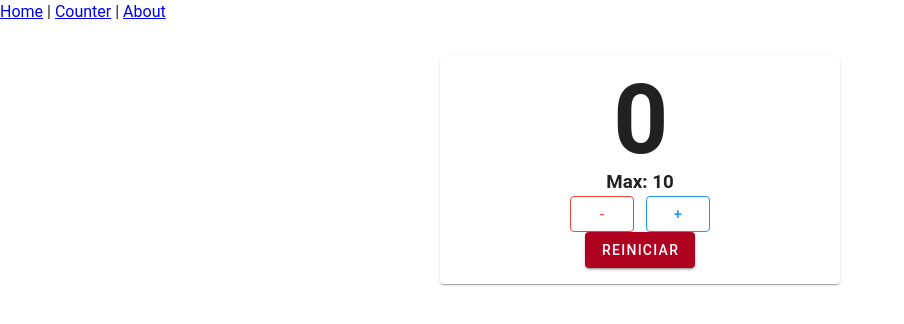
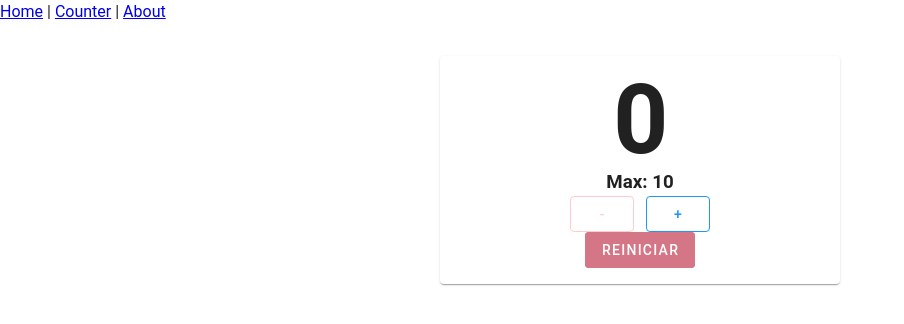
Before and after one commit to betogroo/nuxt-4-base, a Nuxt app: page /counter in a window 1280 px wide. Shown: the top 324 px of the page, without its empty margins (0-904 px from the left). Built offline with nearby package versions, Linux system fonts and the light colour scheme.

Commit message:
feat: implement disabled state on buttons

```diff
--- a/app/pages/counter/index.vue
+++ b/app/pages/counter/index.vue
@@ -2,7 +2,8 @@
   definePageMeta({
     name: 'CounterIndex',
   })
-  const { displayNumber, incrementValue, decrementValue, resetValue, maxValue } = useCounter()
+  const { displayNumber, incrementValue, decrementValue, resetValue, maxValue, disabled } =
+    useCounter()
 </script>
 
 <template>
@@ -12,6 +13,7 @@
         <counter-display :display-number="displayNumber" />
         <h3 data-testid="maxDisplay">Max: {{ maxValue }}</h3>
         <counter-buttons
+          :disabled
           @decrement="decrementValue"
           @increment="incrementValue"
           @reset-value="resetValue"
```
